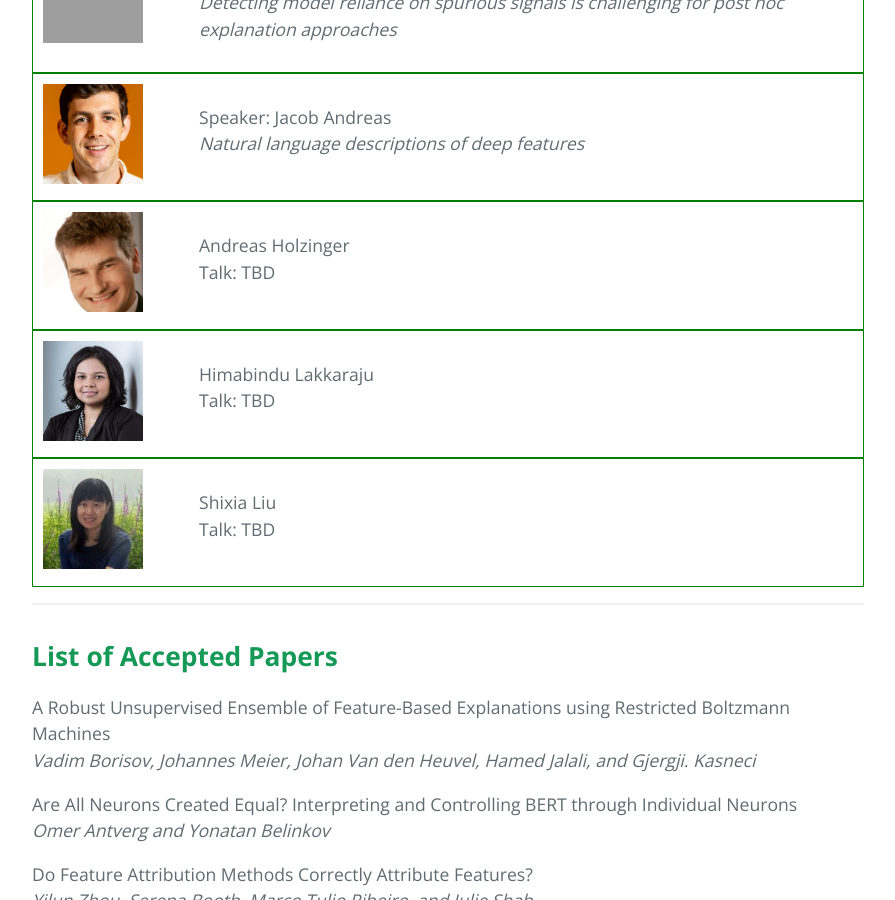
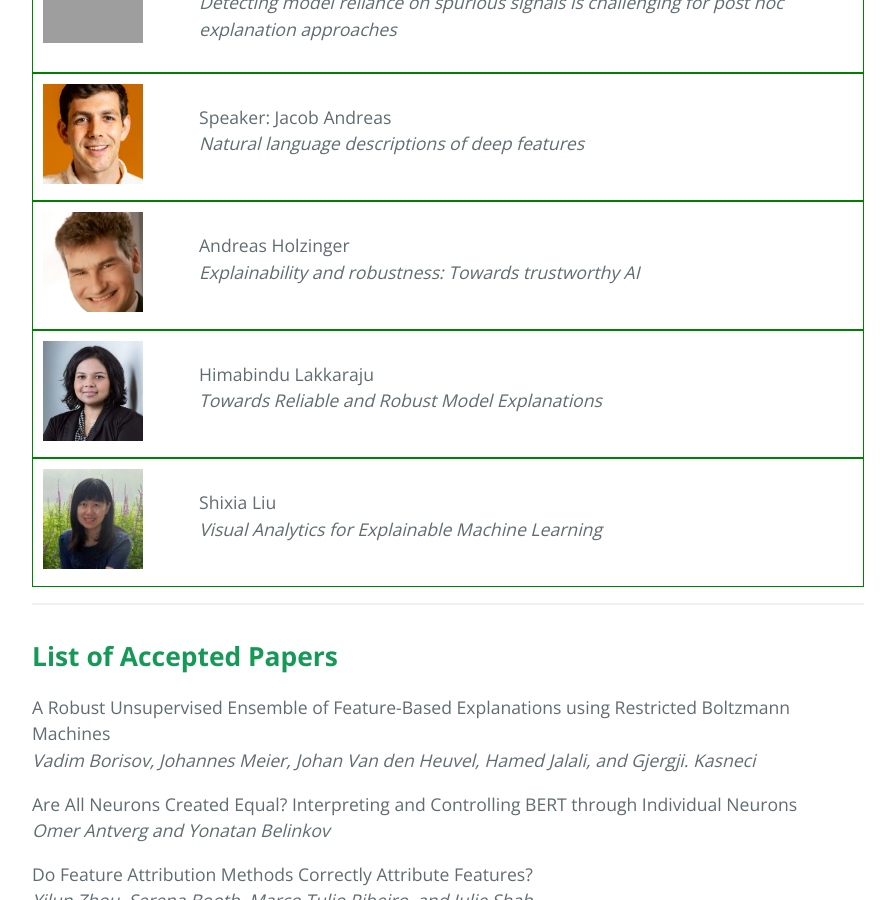
Before and after one commit to xai4debugging/xai4debugging.github.io, a Jekyll site: the page built from index.md, in a window 1280 px wide and 900 px high, scrolled down 4954 px. Shown: the whole window, without its empty margins (192-1087 px from the left). Built offline with Jekyll 4.4.1, drawn with Linux system fonts in a browser that asks for light colours; grey boxes are pictures that could not be loaded.

Commit message:
added name talk

```diff
--- a/index.md
+++ b/index.md
@@ -146,7 +146,7 @@ TBD
       <div style="padding-top: 30px;
   padding-bottom: 30px;">
         Andreas Holzinger<br>
-        Talk: TBD
+        <em>Explainability and robustness: Towards trustworthy AI</em>
       </div>
     </div>
 </div>
@@ -160,7 +160,7 @@ TBD
       <div style="padding-top: 30px;
   padding-bottom: 30px;">
         Himabindu Lakkaraju<br>
-        Talk: TBD
+        <em>Towards Reliable and Robust Model Explanations</em>
       </div>
     </div>
 </div>
@@ -174,7 +174,7 @@ TBD
       <div style="padding-top: 30px;
   padding-bottom: 30px;">
        Shixia Liu<br>
-        Talk: TBD
+        <em>Visual Analytics for Explainable Machine Learning</em>
       </div>
     </div>
 </div>
```
